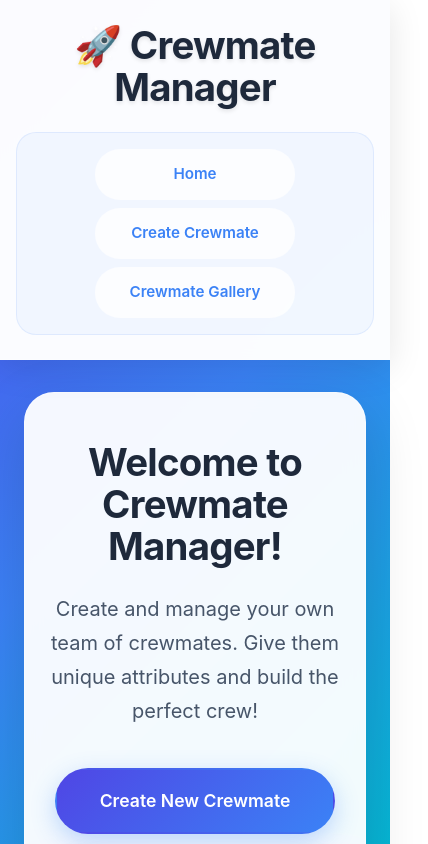
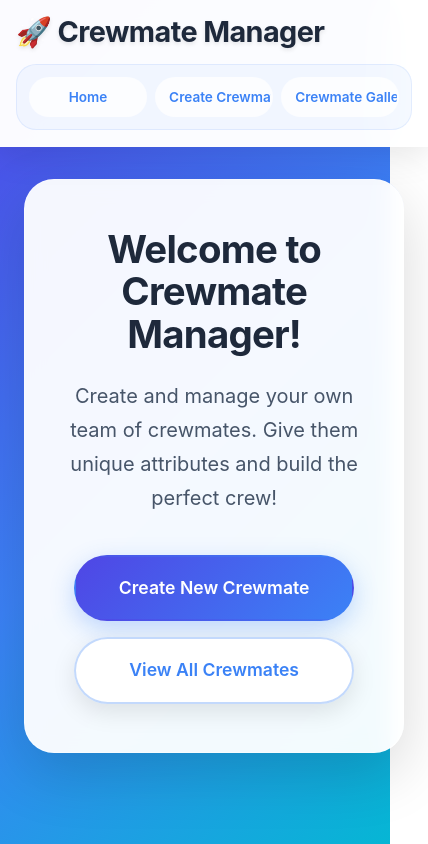
Before and after one commit to ThyTran1402/Crewmate-Manager, a React (Vite) app: page / in a window 390 px wide. Shown: the top 844 px of the page, 428 px wide, since content can reach past the window. Built offline with nearby package versions, Linux system fonts and the light colour scheme; no server answers.

Commit message:
updated layout

```diff
--- a/src/App.css
+++ b/src/App.css
@@ -22,36 +22,36 @@ body {
 .app-header {
   background: rgba(255, 255, 255, 0.98);
   backdrop-filter: blur(20px);
-  padding: 2rem 2rem 1.5rem 2rem;
+  padding: 1rem 2rem;
   box-shadow: 0 8px 32px rgba(0, 0, 0, 0.1);
   position: sticky;
   top: 0;
   z-index: 100;
   border-bottom: 1px solid rgba(255, 255, 255, 0.2);
   display: flex;
-  flex-direction: column;
+  justify-content: space-between;
   align-items: center;
+  max-width: 100%;
 }
 
 .app-header h1 {
   color: #1e293b;
-  text-align: center;
-  font-size: 3rem;
+  font-size: 2rem;
   font-weight: 700;
   text-shadow: 0 2px 4px rgba(0, 0, 0, 0.1);
-  margin: 0 0 1.5rem 0;
+  margin: 0;
   letter-spacing: -0.02em;
+  display: flex;
+  align-items: center;
+  gap: 0.5rem;
 }
 
 .nav-menu {
   display: flex;
-  justify-content: center;
   align-items: center;
-  gap: 1rem;
-  width: 100%;
-  max-width: 500px;
+  gap: 0.75rem;
   background: rgba(59, 130, 246, 0.05);
-  padding: 0.75rem;
+  padding: 0.5rem;
   border-radius: 50px;
   border: 1px solid rgba(59, 130, 246, 0.1);
 }
@@ -60,16 +60,16 @@ body {
   color: #3b82f6;
   text-decoration: none;
   font-weight: 600;
-  padding: 0.75rem 1.25rem;
+  padding: 0.5rem 1rem;
   border-radius: 25px;
   transition: all 0.3s ease;
   border: 2px solid transparent;
   background: rgba(255, 255, 255, 0.8);
   position: relative;
   overflow: hidden;
-  flex: 1;
   text-align: center;
-  max-width: 140px;
+  white-space: nowrap;
+  font-size: 0.9rem;
 }
 
 .nav-link::before {
@@ -97,10 +97,10 @@ body {
 
 /* Main Content */
 .main-content {
-  padding: 3rem 2rem 4rem 2rem;
+  padding: 2rem 2rem 4rem 2rem;
   max-width: 1200px;
   margin: 0 auto;
-  min-height: calc(100vh - 240px);
+  min-height: calc(100vh - 120px);
   display: flex;
   flex-direction: column;
   justify-content: flex-start;
@@ -601,27 +601,28 @@ body {
   }
 
   .app-header {
-    padding: 1.5rem 1rem;
+    padding: 1rem;
+    flex-direction: column;
+    gap: 1rem;
+    align-items: flex-start;
   }
 
   .app-header h1 {
-    font-size: 2.4rem;
-    margin-bottom: 1.5rem;
+    font-size: 1.8rem;
   }
 
   .nav-menu {
     gap: 0.5rem;
-    flex-direction: column;
-    max-width: 100%;
-    padding: 1rem;
+    align-self: stretch;
+    justify-content: center;
+    padding: 0.75rem;
     border-radius: 20px;
   }
 
   .nav-link {
-    padding: 0.75rem 1rem;
-    font-size: 0.95rem;
-    max-width: 200px;
-    width: 100%;
+    padding: 0.5rem 0.75rem;
+    font-size: 0.85rem;
+    flex: 1;
   }
 
   .home-page {
```
